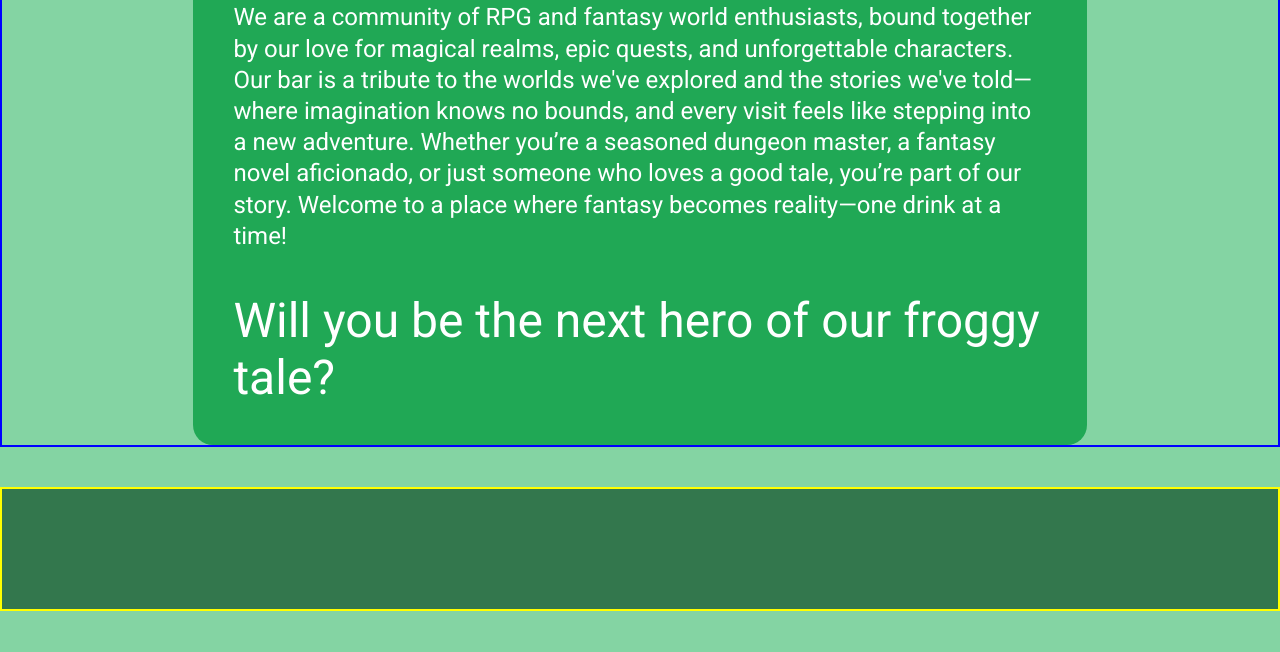
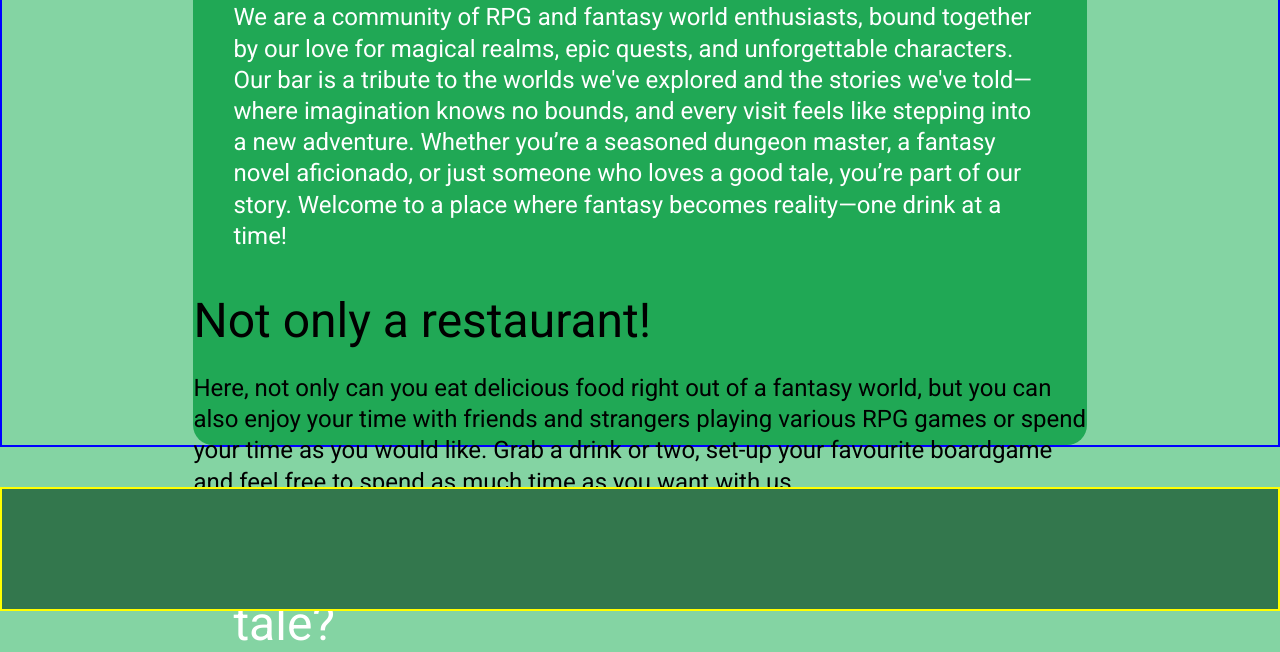
Before and after one commit to papiezonator/TOP-Restaurant-Page, a website built with webpack: page src/template.html in a window 1280 px wide. Shown: the part 721-1373 px from the top of the page. Before the commit the page ends 1332 px from the top, so only its background shows below. Built offline with nearby package versions, Linux system fonts and the light colour scheme; a web font is replaced by a local one.

Commit message:
added placeholding content

```diff
--- a/src/template.html
+++ b/src/template.html
@@ -3,7 +3,7 @@
 <head>
     <meta charset="UTF-8">
     <meta name="viewport" content="width=device-width, initial-scale=1.0">
-    <title>Document</title>
+    <title>Froggy Bar</title>
     <link rel="preconnect" href="https://fonts.googleapis.com">
     <link rel="preconnect" href="https://fonts.gstatic.com" crossorigin>
     <link href="https://fonts.googleapis.com/css2?family=Jacquard+12&family=Merriweather+Sans:ital,wght@0,300..800;1,300..800&family=Press+Start+2P&family=Roboto:ital,wght@0,100;0,300;0,400;0,500;0,700;0,900;1,100;1,300;1,400;1,500;1,700;1,900&display=swap" rel="stylesheet">
@@ -41,6 +41,14 @@
                     or just someone who loves a good tale, you’re part of our story. Welcome to a place where fantasy becomes reality—one drink at a time!
                 </p>
             </div>
+            <div id="info">
+                <h2>Not only a restaurant!</h2>
+                <p>
+                    Here, not only can you eat delicious food right out of a fantasy world, but you can also enjoy your time with friends and strangers
+                    playing various RPG games or spend your time as you would like. Grab a drink or two, set-up your favourite boardgame and
+                    feel free to spend as much time as you want with us.
+                </p>
+            </div>
             <div id="message">
                 <h1>Will you be the next hero of our froggy tale?</h1>
             </div>
```
